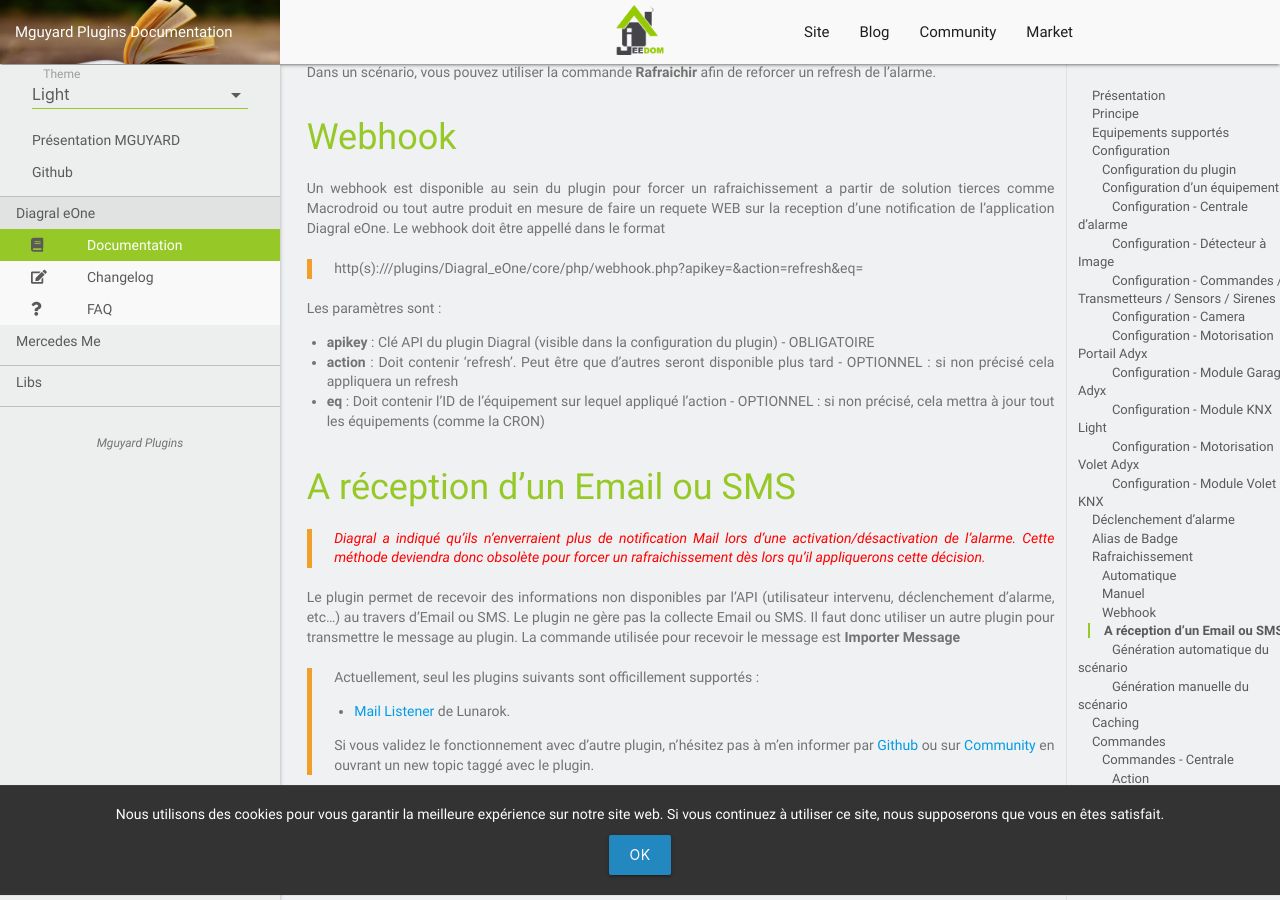
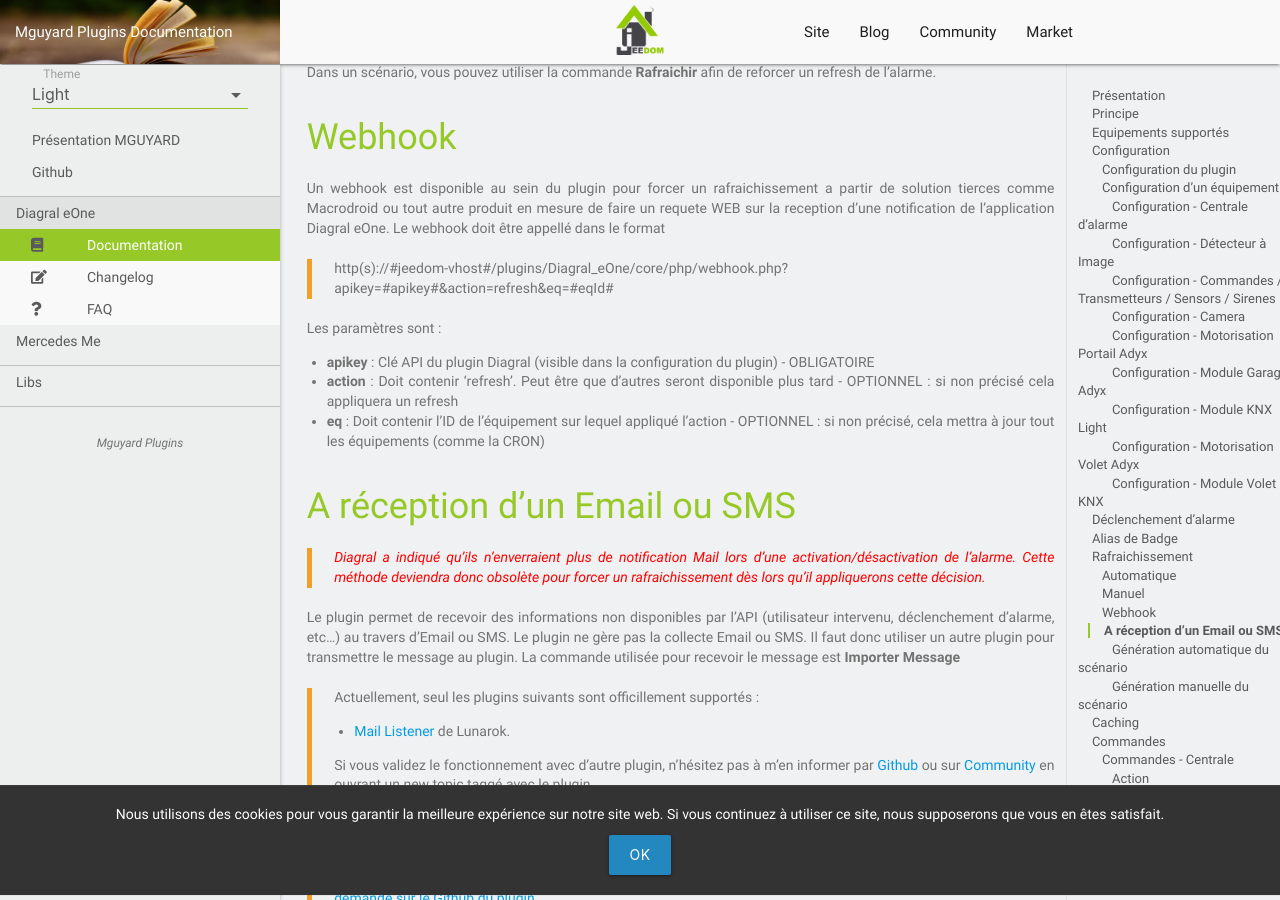
Before and after one commit to mguyard/Jeedom-Documentations, a Jekyll site: the page built from fr_FR/Diagral_eOne/documentation.md, in a window 1280 px wide and 900 px high, scrolled down 7770 px. Built offline with Jekyll 4.4.1, drawn with Linux system fonts in a browser that asks for light colours; our own code applies the rules of GitHub Pages for plain Markdown files.

Commit message:
Update pour correction

```diff
--- a/fr_FR/Diagral_eOne/documentation.md
+++ b/fr_FR/Diagral_eOne/documentation.md
@@ -192,7 +192,7 @@
 Un webhook est disponible au sein du plugin pour forcer un rafraichissement a partir de solution tierces comme Macrodroid ou tout autre produit en mesure de faire un requete WEB sur la reception d'une notification de l'application Diagral eOne.
 Le webhook doit être appellé dans le format
 
-> http(s)://<jeedom-vhost>/plugins/Diagral_eOne/core/php/webhook.php?apikey=<apikey>&action=refresh&eq=<eqId>
+> http(s)://#jeedom-vhost#/plugins/Diagral_eOne/core/php/webhook.php?apikey=#apikey#&action=refresh&eq=#eqId#
 
 Les paramètres sont :
 - __apikey__ : Clé API du plugin Diagral (visible dans la configuration du plugin) - OBLIGATOIRE
```
